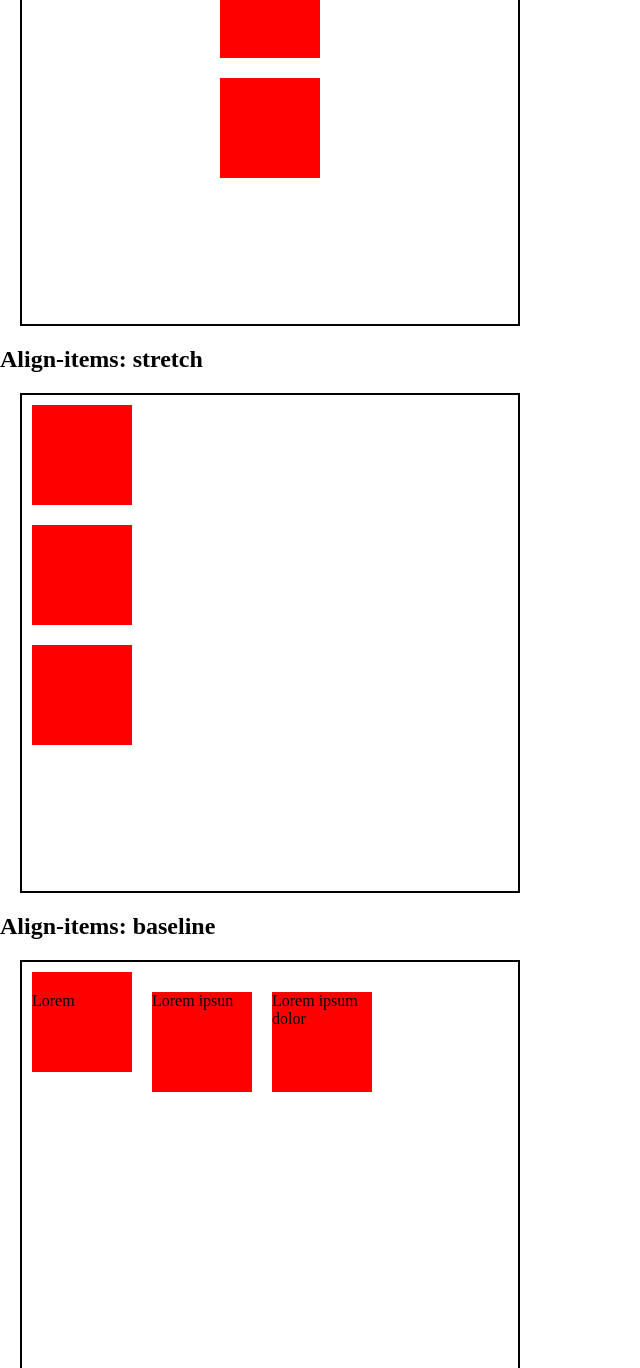
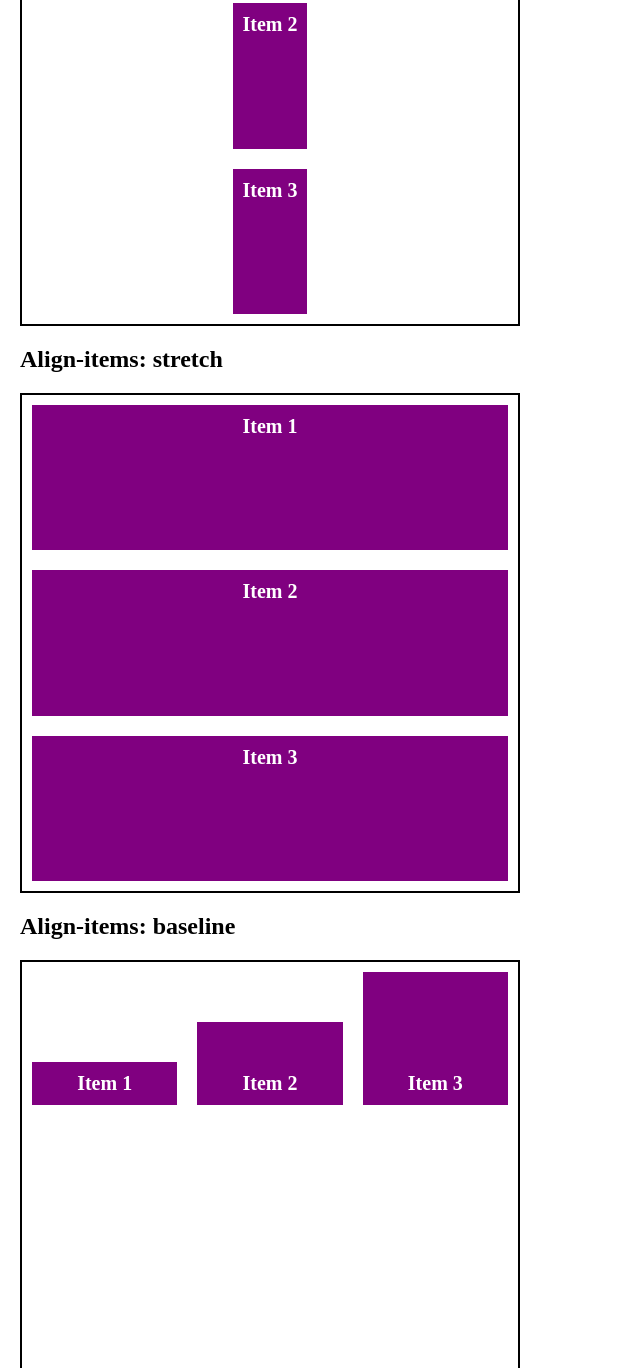
Before and after one commit to Vatte73/modulo-css-avancado, a plain HTML site: page 08-align-items/index.html in a window 1280 px wide. Shown: the part 1432-2800 px from the top of the page, without its empty margins (0-640 px from the left). Drawn offline with Linux system fonts and the light colour scheme.

Commit message:
refatorando o codigo de align items

```diff
--- a/08-align-items/globals.css
+++ b/08-align-items/globals.css
@@ -6,6 +6,10 @@
 }
 
 h1 {
+    margin: 20px;
+}
+
+h2 {
     margin: 20px;
 }
 
@@ -19,10 +23,12 @@ h1 {
 }
 
 .container div {
-  background-color: red;
-
-  width: 100px;
-  height: 100px;
-
+    background-color: purple;
+    color: white;
+    text-align: center;
+    font-size: 20px;
+    font-weight: 700;
     margin: 10px;
+    padding: 10px;
+    flex: 1;
 }
--- a/08-align-items/index.html
+++ b/08-align-items/index.html
@@ -1,51 +1,49 @@
 <!DOCTYPE html>
 <html lang="en">
-
   <head>
     <meta charset="UTF-8" />
     <meta name="viewport" content="width=device-width, initial-scale=1.0" />
     <link rel="stylesheet" href="globals.css" />
     <link rel="stylesheet" href="style.css" />
-  <title>Align itens</title>
+    <title>Align items</title>
   </head>
+  <body>
 
-<body>
-  <h1>Align itens</h1>
+    <h1>Align items</h1>
 
     <h2>Align-items: flex-start</h2>
     <div class="container flex-start">
-    <div></div>
-    <div></div>
-    <div></div>
+        <div>Item 1</div>
+        <div>Item 2</div>
+        <div>Item 3</div>
     </div>
 
     <h2>Align-items: flex-end</h2>
     <div class="container flex-end">
-    <div></div>
-    <div></div>
-    <div></div>
+        <div>Item 1</div>
+        <div>Item 2</div>
+        <div>Item 3</div>
     </div>
 
     <h2>Align-items: center</h2>
     <div class="container center">
-    <div></div>
-    <div></div>
-    <div></div>
+        <div>Item 1</div>
+        <div>Item 2</div>
+        <div>Item 3</div>
     </div>
 
     <h2>Align-items: stretch</h2>
     <div class="container stretch">
-    <div></div>
-    <div></div>
-    <div></div>
+        <div>Item 1</div>
+        <div>Item 2</div>
+        <div>Item 3</div>
     </div>
 
     <h2>Align-items: baseline</h2>
     <div class="container baseline">
-    <div>Lorem</div>
-    <div>Lorem ipsun</div>
-    <div>Lorem ipsum dolor</div>
+        <div class="baseline-1">Item 1</div>
+        <div class="baseline-2">Item 2</div>
+        <div class="baseline-3">Item 3</div>
     </div>
   </body>
-
 </html>
--- a/08-align-items/style.css
+++ b/08-align-items/style.css
@@ -28,6 +28,10 @@
     flex-direction: row;
 }
 
-.baseline div:first-child {
-    padding-top: 20px;
+.baseline div.baseline-2 {
+    padding-top: 50px;
 }
+
+.baseline div.baseline-3 {
+    padding-top: 100px;
+}
```
Lines whose indentation alone changed are shown as unchanged.
